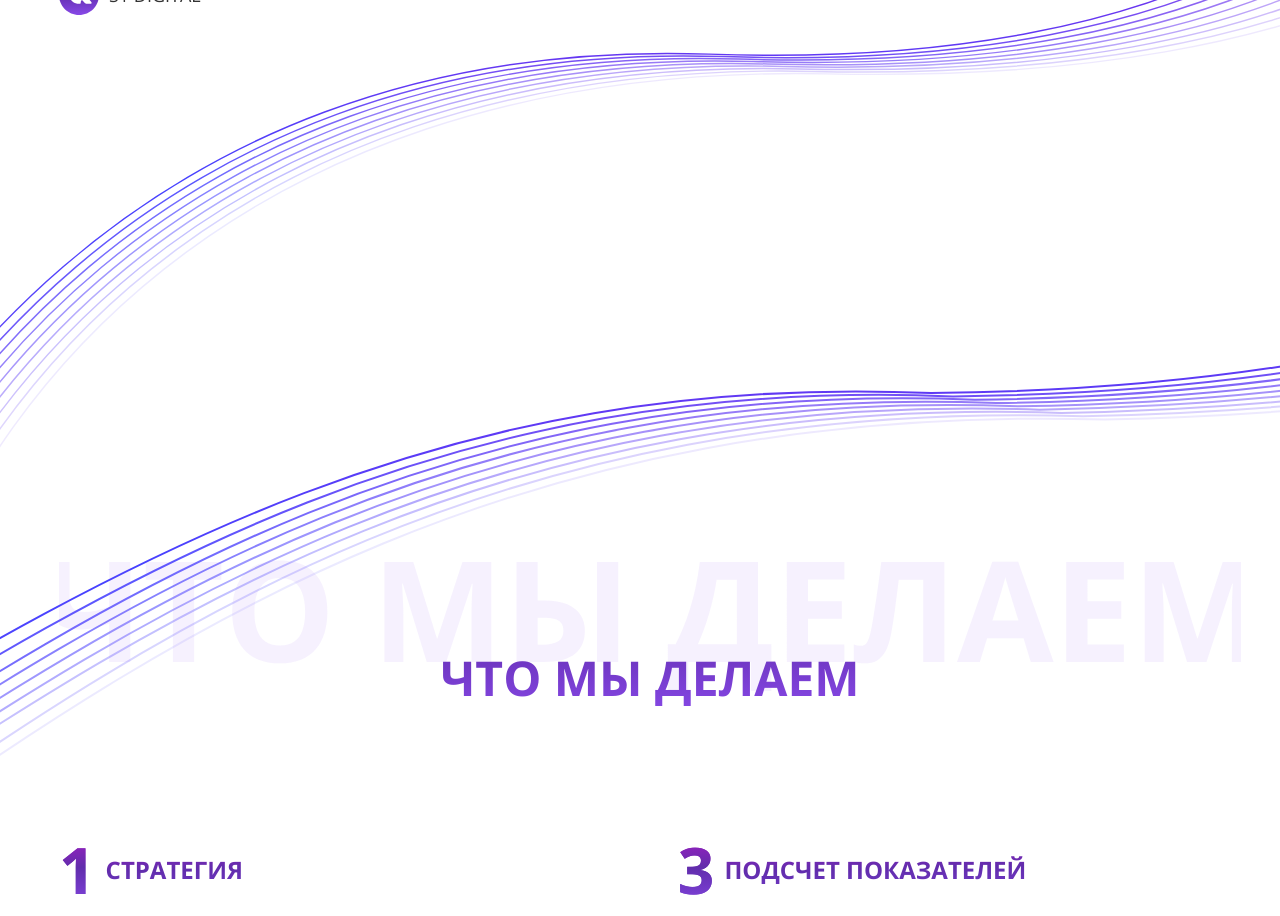
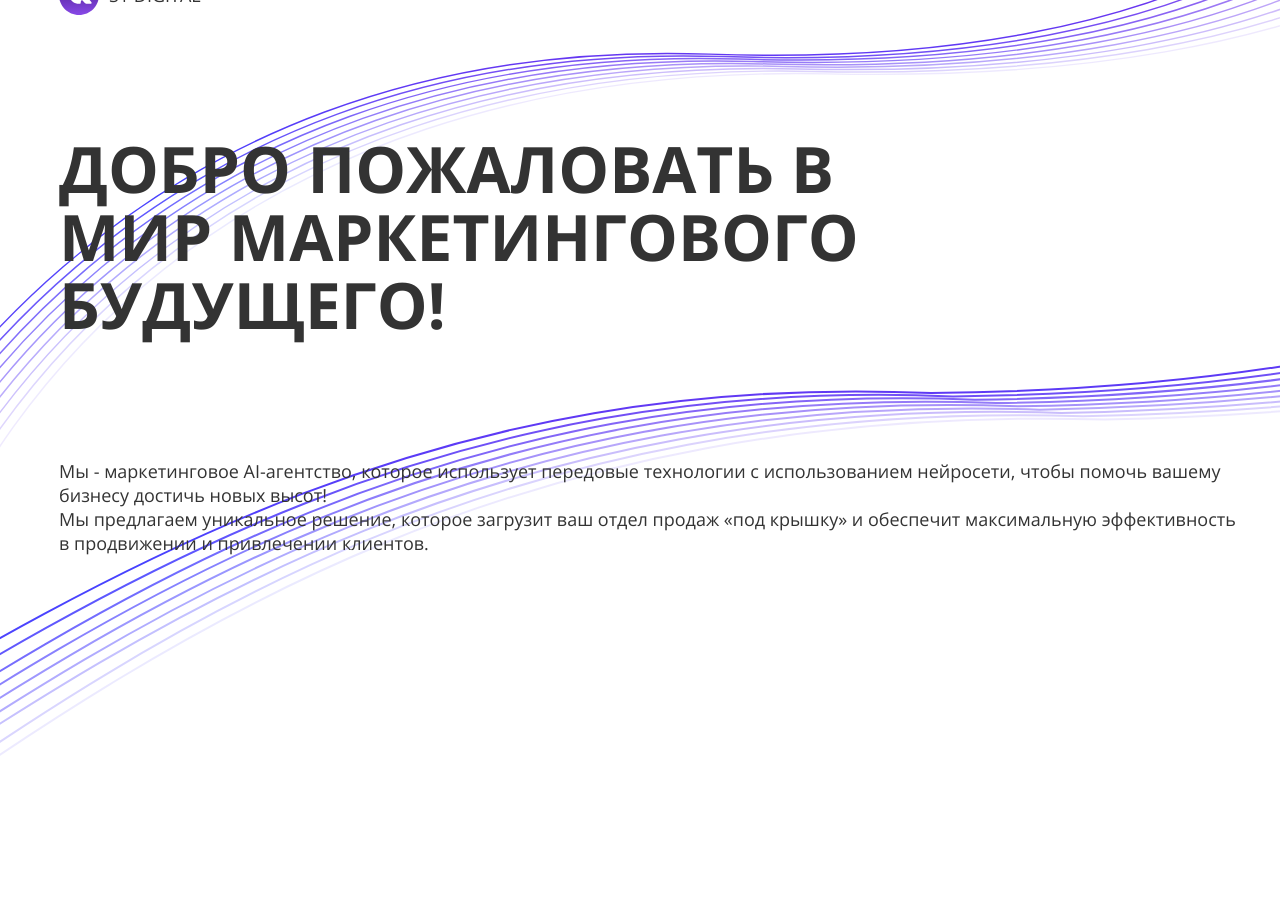
Before and after one commit to Mr-Che-87/S1_digital, a React (Create React App) app: page / in a window 1280 px wide. Shown: the part 840-1756 px from the top of the page. Built offline with nearby package versions, Linux system fonts and the light colour scheme.

Commit message:
MrChe_2906_3

```diff
--- a/src/components/Cases/Cases.tsx
+++ b/src/components/Cases/Cases.tsx
@@ -12,7 +12,7 @@ const Cases = () => {
   return (
     <CasesBox>
       <CasesTitleBox>
-        <CasesTitle>Наши кейсы</CasesTitle>
+        <CasesTitle>Наши проекты</CasesTitle>
       </CasesTitleBox>
       <CasesItemsBox>
         {caseData.map((item, index) => (
--- a/src/components/Cases/styles.ts
+++ b/src/components/Cases/styles.ts
@@ -3,7 +3,7 @@ export const CasesBox = styled.section`
   margin-top: 60px;
 `;
 export const CasesTitleBox = styled.div`
-  background-image: url("/images/CasesBackground.svg");
+  background-image: url("/images/сasesBackground.svg");
   background-position: center;
   background-repeat: no-repeat;
   text-align: center;
--- a/src/pages/CasesPage/CasesPage.tsx
+++ b/src/pages/CasesPage/CasesPage.tsx
@@ -15,7 +15,7 @@ const CasesPage = () => {
     <main>
       <HeaderMain />
       <CasesTitleBox>
-        <CasesTitle>Наши кейсы</CasesTitle>
+        <CasesTitle>Наши проекты</CasesTitle>
         <CasesItemsBox>
           {caseData.map((item, index) => (
             <CaseBlock
--- /dev/null
+++ b/src/pages/Main/Components/Welcome/Welcome.tsx
@@ -0,0 +1,34 @@
+import { Link, useNavigate } from "react-router-dom";
+// import Button from "../../../../components/Button/Button";
+// import VkLink from "../../../../components/VkLink/VkLink";
+import {
+  WelcomeBox,
+  WelcomeTitle,
+  WelcomeDescriptionBox,
+  WelcomeDescription,
+} from "./styles";
+
+const  Welcome = () => {
+  // const navigate = useNavigate();
+  // const handler = () => {
+  //   navigate("/services");
+  // };
+
+  return (
+    <WelcomeBox>
+      <WelcomeTitle>
+      Добро пожаловать в мир маркетингового будущего!
+      </WelcomeTitle>
+
+      <WelcomeDescriptionBox>
+        <WelcomeDescription>
+        Мы - маркетинговое AI-агентство, которое использует передовые технологии с использованием нейросети, чтобы помочь вашему бизнесу достичь новых высот!
+        <br />
+        Мы предлагаем уникальное решение, которое загрузит ваш отдел продаж «под крышку» и обеспечит максимальную эффективность в продвижении и привлечении клиентов.
+        </WelcomeDescription>
+      </WelcomeDescriptionBox>
+    </WelcomeBox>
+  );
+};
+
+export default  Welcome;
--- /dev/null
+++ b/src/pages/Main/Components/Welcome/styles.ts
@@ -0,0 +1,26 @@
+import styled from "styled-components";
+// import {
+//   StopEnd,
+//   StopStart,
+//   StopSvg,
+// } from "../../../../components/VkLink/styles";
+export const WelcomeBox = styled.section``;
+
+export const WelcomeTitle = styled.h1`
+  margin-top: 120px;
+  font-family: "OpenSansBold";
+  line-height: 68px;
+  padding-left: calc(50% - 690px);
+  padding-right: calc(50% - 273px);
+`;
+
+export const WelcomeDescriptionBox = styled.div`
+  display: flex;
+  flex-direction: column;
+  margin-top: 120px;
+`;
+export const WelcomeDescription = styled.div`
+  display: flex;
+  justify-content: space-between;
+  flex-wrap: wrap;
+`;
--- a/src/pages/Main/MainPage.tsx
+++ b/src/pages/Main/MainPage.tsx
@@ -3,6 +3,7 @@ import Cases from "../../components/Cases/Cases";
 import Education from "./Components/Education/Education";
 import HeaderMain from "../../components/Header/HeaderMain";
 import Heading from "./Components/Heading/Heading";
+import Welcome from "./Components/Welcome/Welcome";
 import Services from "../../components/Services/Services";
 import Team from "./Components/Team/Team";
 import { AbsoluteBackground, MainBox } from "./styles";
@@ -33,6 +34,7 @@ const MainPage = () => {
       </AbsoluteBackground>
       <Wrapper>
         <Heading />
+        < Welcome />
         <WeDoing />
         {/*<Services />*/}
         {/*<Cases />*/}
```
Also changed, not shown: public/images/CasesBackground.svg (deleted), public/images/сasesBackground.svg (added).
